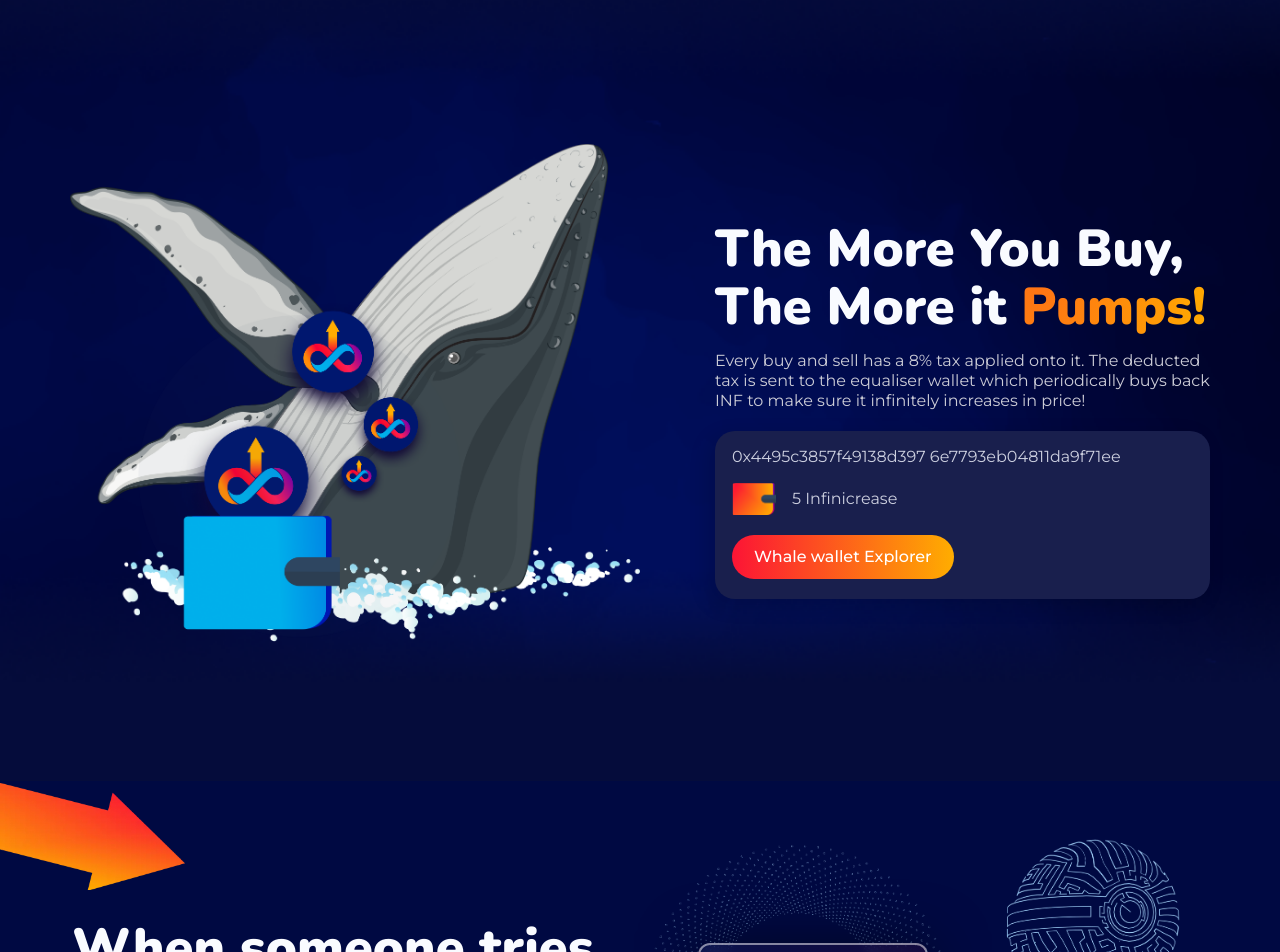
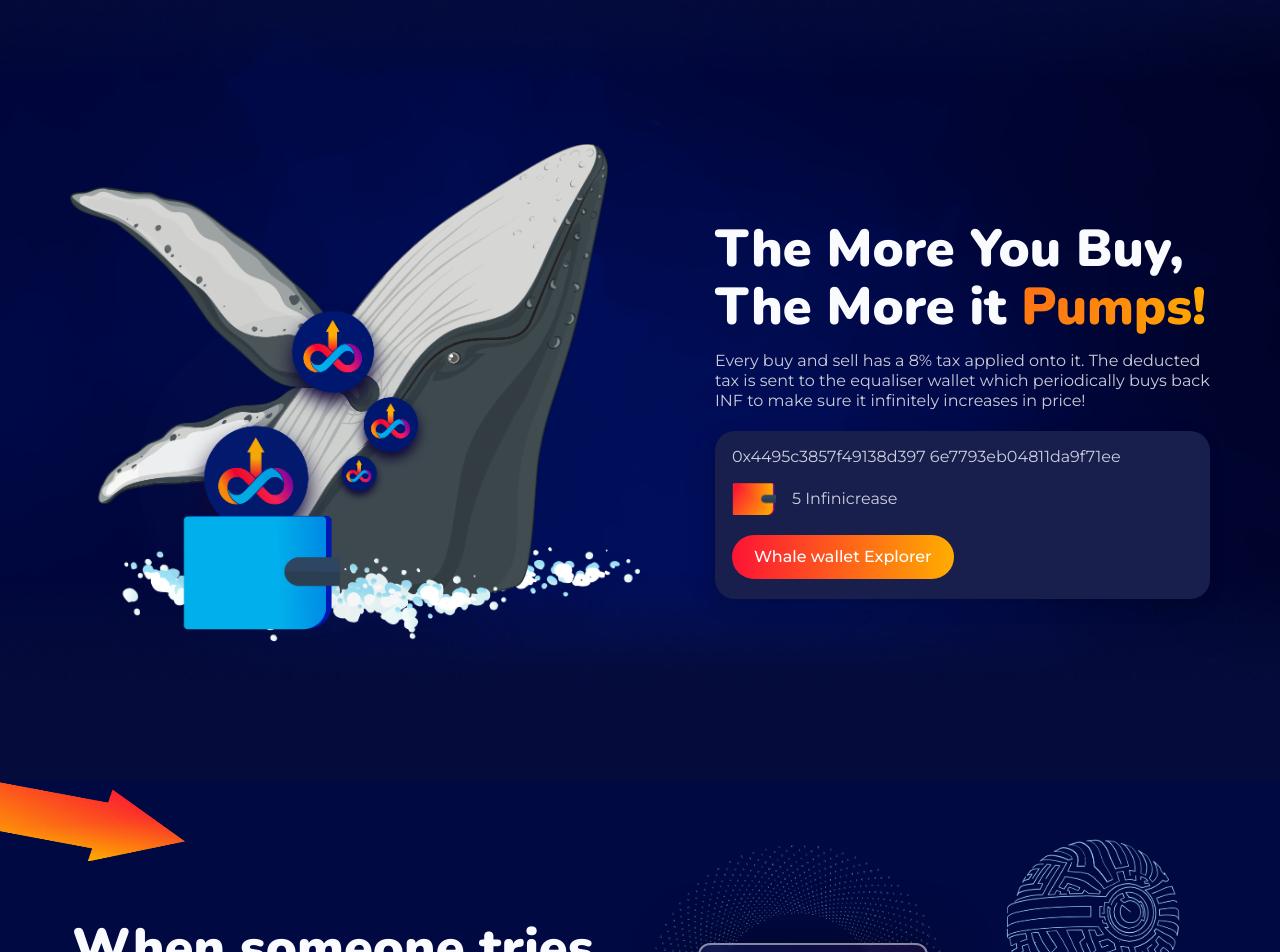
Before and after one commit to radialcoderavipoonia/infinicrease, a Next.js app: page / in a window 1280 px wide. Shown: the top 952 px of the page. Built offline with nearby package versions, Linux system fonts and the light colour scheme.

Commit message:
add button

```diff
--- a/src/app/globals.css
+++ b/src/app/globals.css
@@ -133,9 +133,3 @@ body {
   box-shadow: 0px 4px 57px rgba(0, 0, 0, 0.5);
   backdrop-filter: blur(4px);
 }
-
-.gradient {
-  background: #ffad00;
-  opacity: 0.82;
-  filter: blur(185.238px);
-}
--- a/src/components/Sell.jsx
+++ b/src/components/Sell.jsx
@@ -5,9 +5,9 @@ const Sell = () => {
   return (
     <div className="relative">
       <Image
-        className="absolute left-0 top-0 md:w-[185px]"
-        width={185}
-        height={80}
+        className="absolute left-0 top-0 md:w-[185px] md:h-20"
+        width={130}
+        height={50}
         src="/assets/images/sell/right-arrow.webp"
         alt="right-arrow"
       />
```
